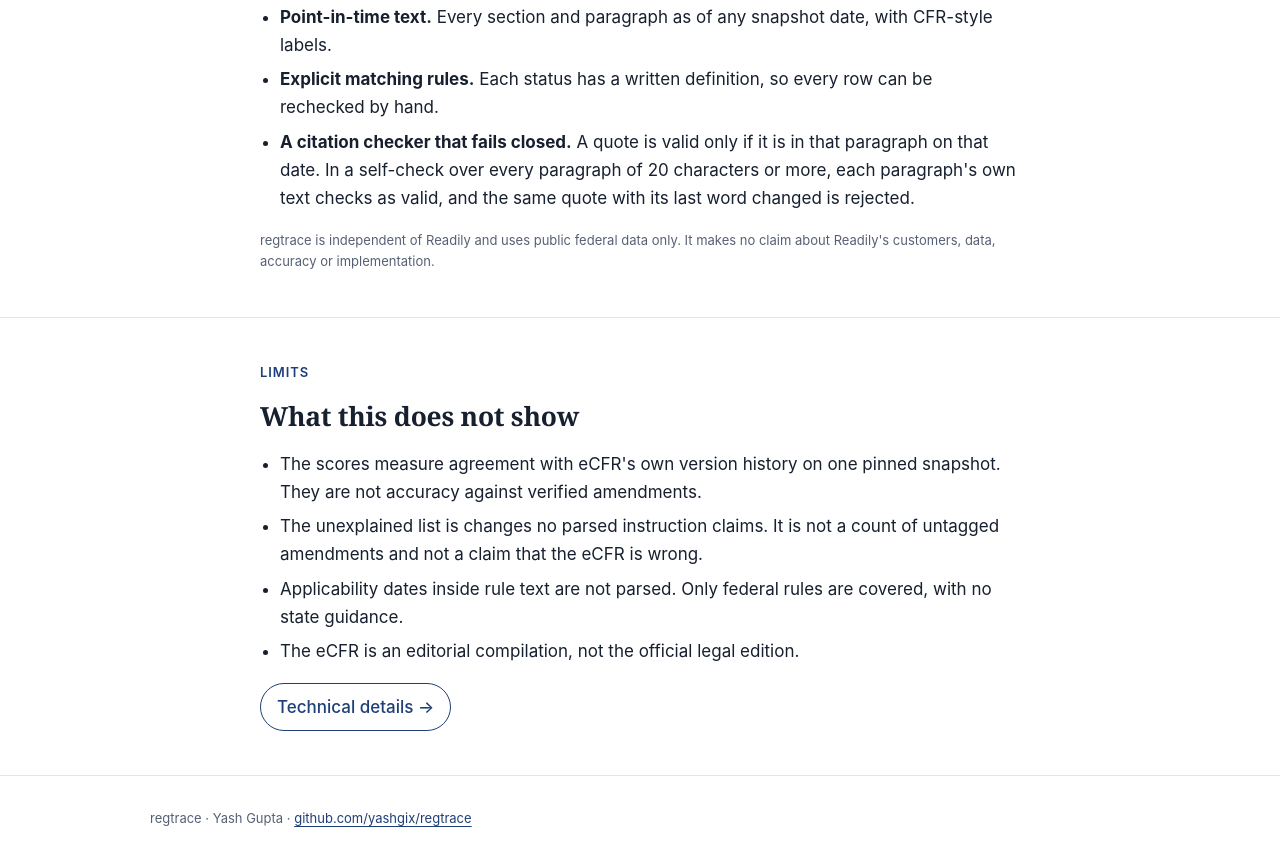
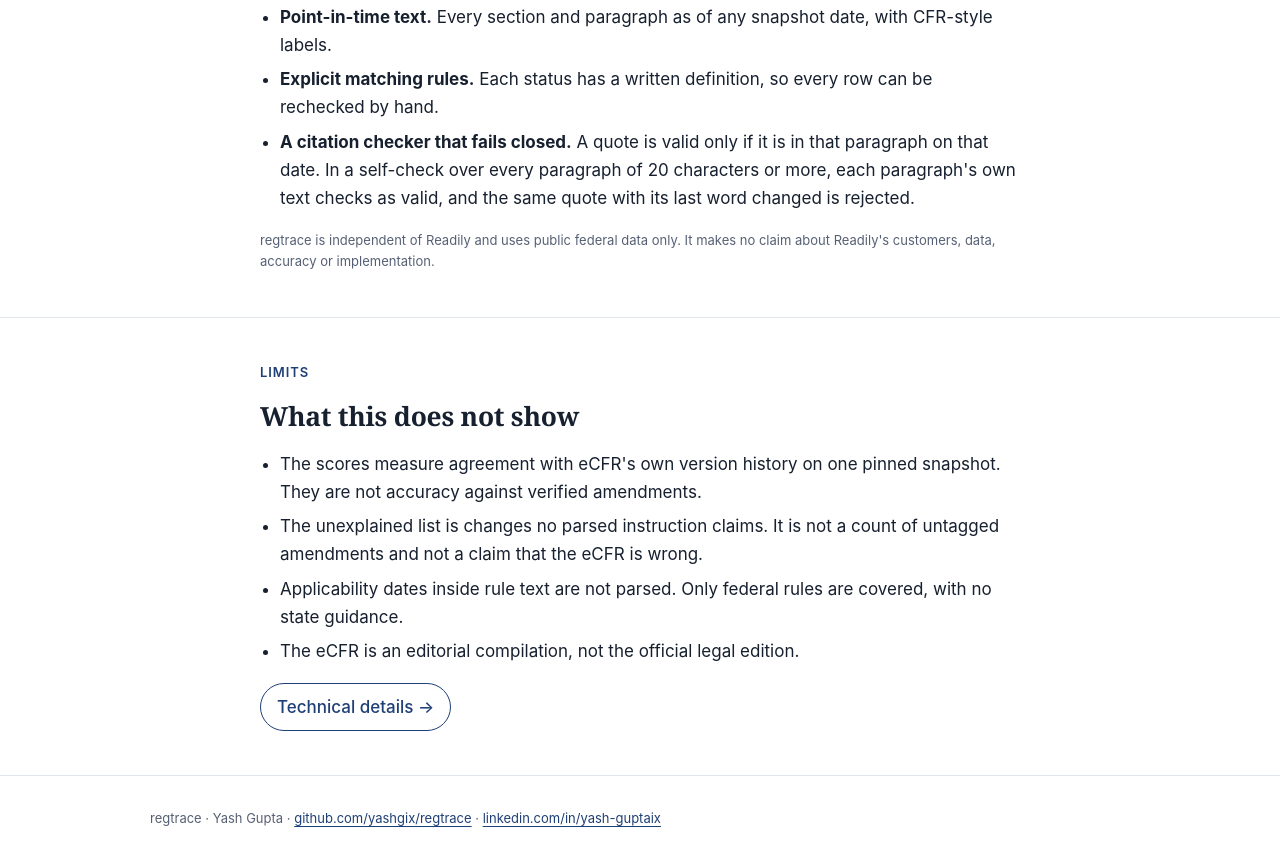
Before and after one commit to yashgix/regtrace, a plain HTML site: page docs/index.html in a window 1280 px wide. Shown: the part 1755-2620 px from the top of the page. Drawn offline with Linux system fonts and the light colour scheme.

Commit message:
Page: add LinkedIn to the footer

```diff
--- a/docs/index.html
+++ b/docs/index.html
@@ -280,7 +280,7 @@ python demo.py --readme README.md</pre>
   </div></section>
 </main>
 
-<footer class="wrap"><div class="wide small muted">regtrace · Yash Gupta · <a href="https://github.com/yashgix/regtrace">github.com/yashgix/regtrace</a></div></footer>
+<footer class="wrap"><div class="wide small muted">regtrace · Yash Gupta · <a href="https://github.com/yashgix/regtrace">github.com/yashgix/regtrace</a> · <a href="https://www.linkedin.com/in/yash-guptaix/">linkedin.com/in/yash-guptaix</a></div></footer>
 
 <script>
 const views = ["overview", "details"];
```
